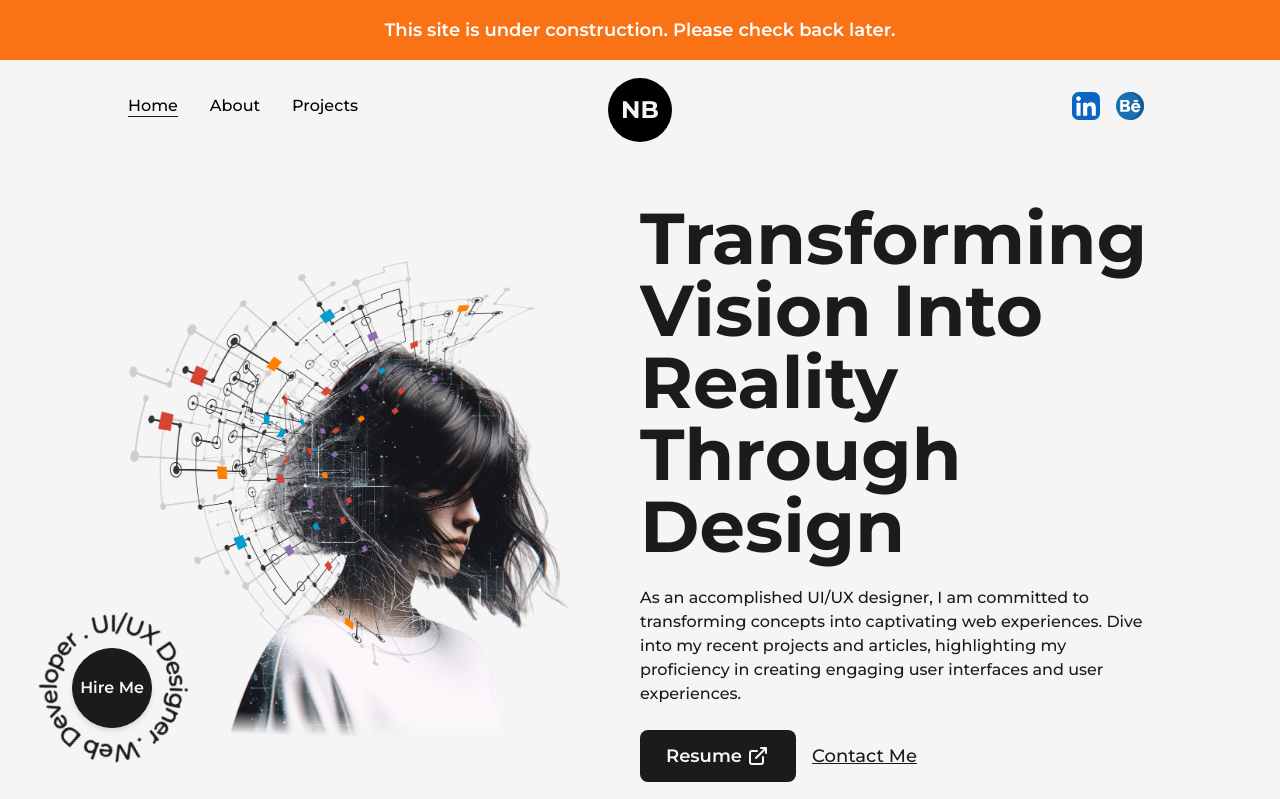
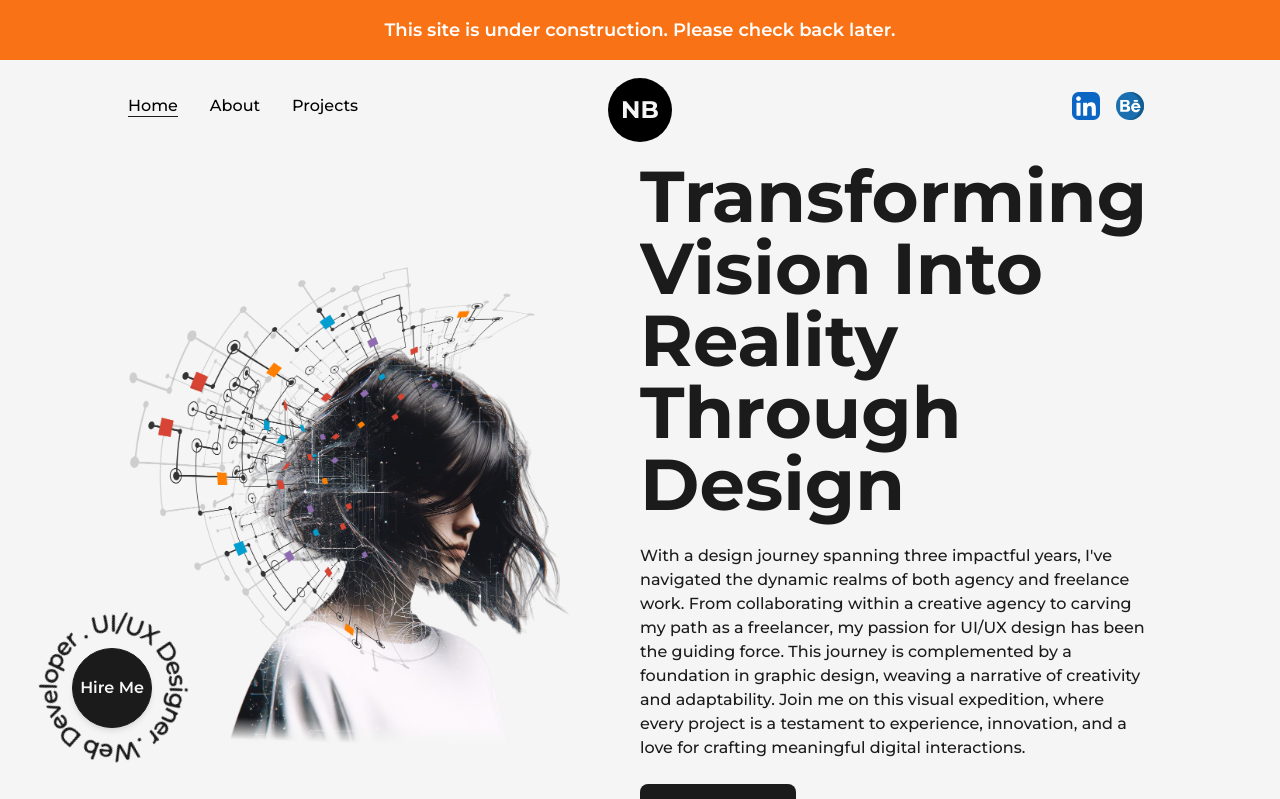
Before and after one commit to natalia-belei/natalia-belei.github.io, a Next.js app in the folder reactportfolio/: page / in a window 1280 px wide. Shown: the top 799 px of the page. Built offline with nearby package versions, Linux system fonts and the light colour scheme.

Commit message:
Update home.js

```diff
--- a/reactportfolio/data-config/home.js
+++ b/reactportfolio/data-config/home.js
@@ -8,5 +8,5 @@ export const homePageConfig = {
     },
 
     mainTitle: "Transforming Vision Into Reality Through Design",
-    summary: "As an accomplished UI/UX designer, I am committed to transforming concepts into captivating web experiences. Dive into my recent projects and articles, highlighting my proficiency in creating engaging user interfaces and user experiences.",
+    summary: "With a design journey spanning three impactful years, I've navigated the dynamic realms of both agency and freelance work. From collaborating within a creative agency to carving my path as a freelancer, my passion for UI/UX design has been the guiding force. This journey is complemented by a foundation in graphic design, weaving a narrative of creativity and adaptability. Join me on this visual expedition, where every project is a testament to experience, innovation, and a love for crafting meaningful digital interactions.",
 }
```
